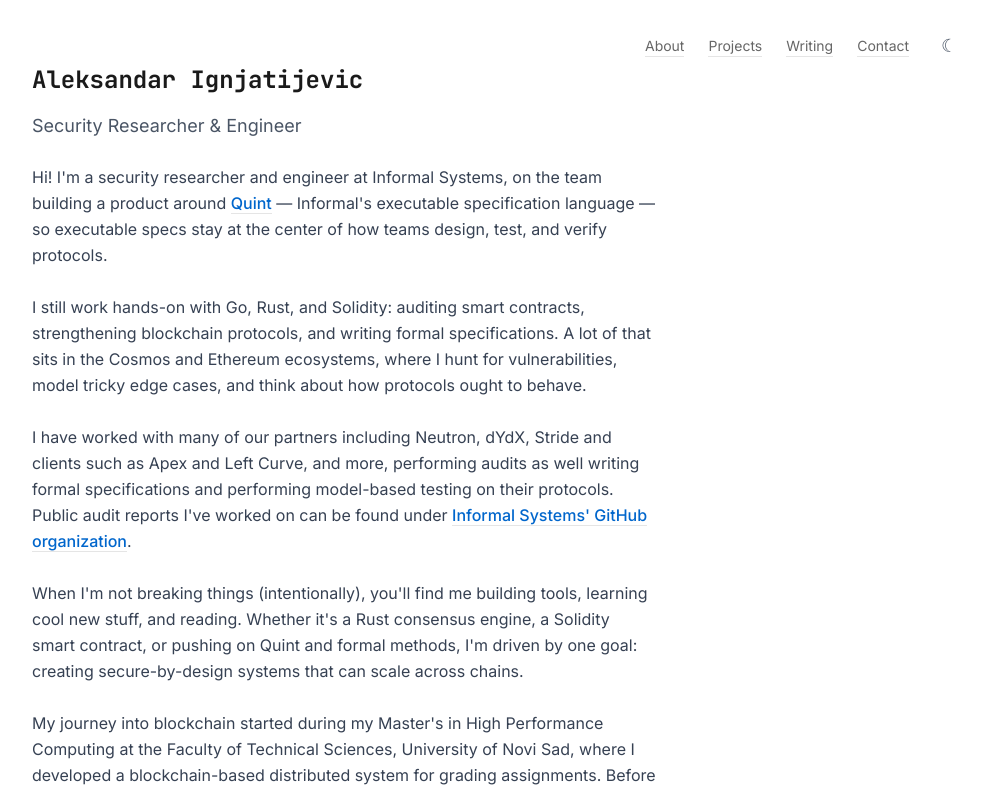
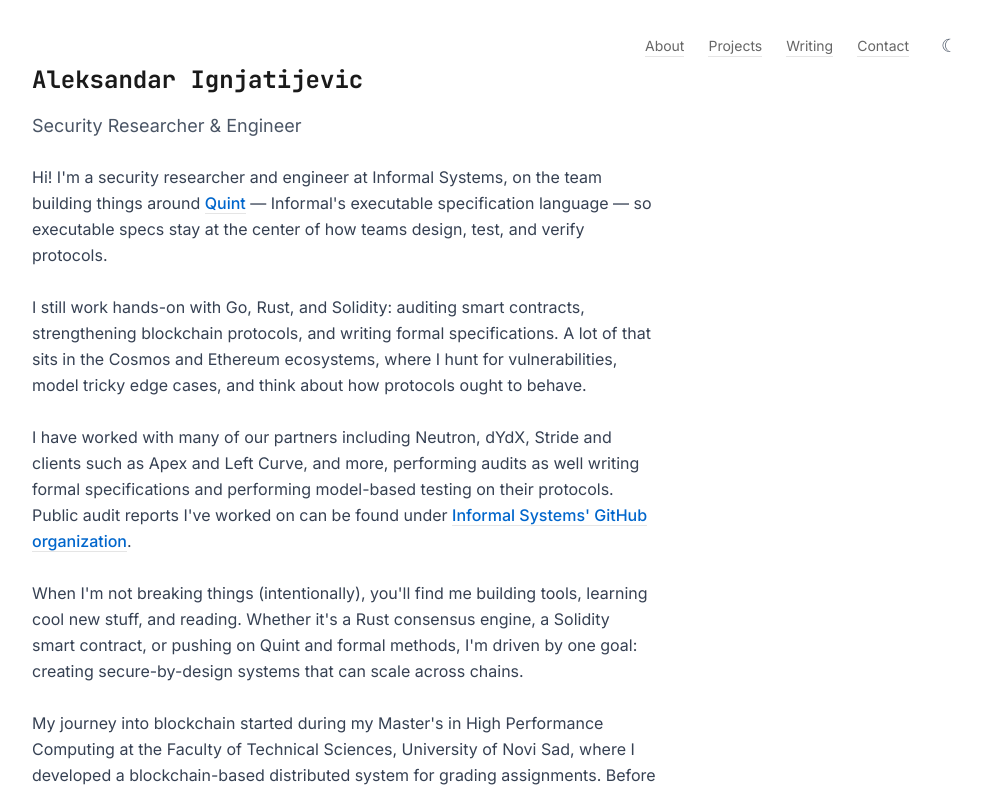
Before and after one commit to oakenknight/oakenknight.github.io, a Next.js app: page / in a window 1280 px wide. Shown: the top 792 px of the page, without its empty margins (296-1278 px from the left). Built offline with nearby package versions, Linux system fonts and the light colour scheme.

Commit message:
update bio

```diff
--- a/src/app/page.js
+++ b/src/app/page.js
@@ -45,7 +45,7 @@
             Security Researcher & Engineer
           </p>
           <p className="text-gray-700 leading-relaxed mb-8">
-            Hi! I'm a security researcher and engineer at Informal Systems, on the team building a product around{" "}
+            Hi! I'm a security researcher and engineer at Informal Systems, on the team building things around{" "}
             <a href="https://quint-lang.org" className="link-subtle">Quint</a>
             {" "}— Informal's executable specification language — so executable specs stay at the center of how teams design, test, and verify protocols.
             <br /><br />
```
